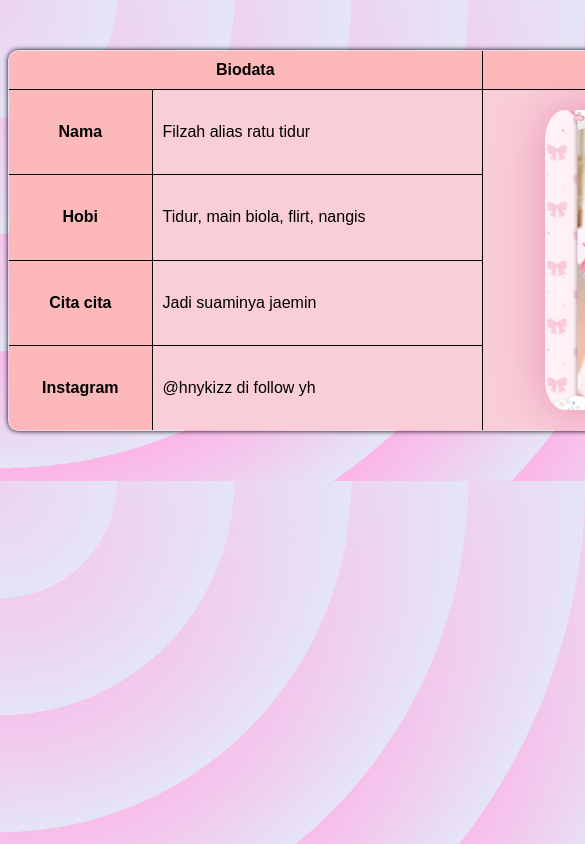
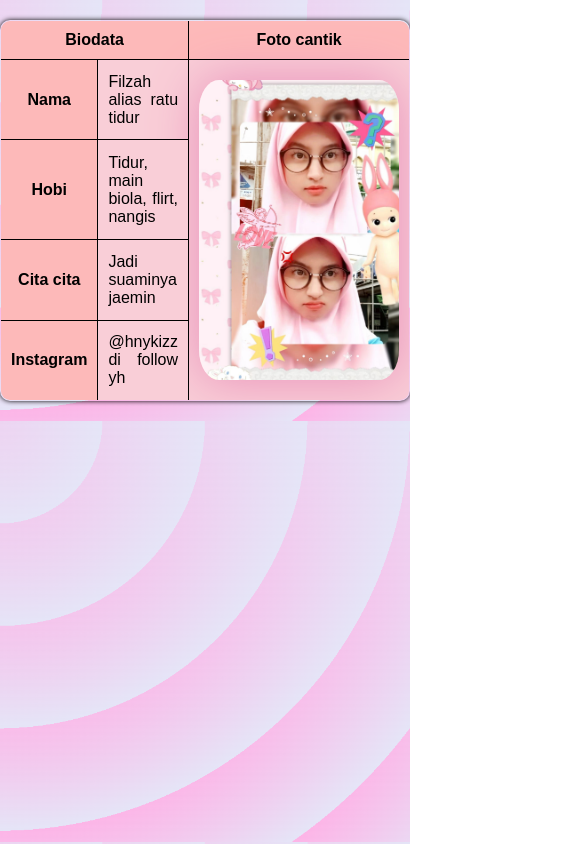
Before and after one commit to YasSangRajaIblis/filzah, a plain HTML site: page index.html in a window 390 px wide. Shown: the top 844 px of the page, 585 px wide, since content can reach past the window. Drawn offline with Linux system fonts and the light colour scheme.

Commit message:
Update style.css

```diff
--- a/style.css
+++ b/style.css
@@ -2,6 +2,8 @@ body {
   background-image: url(img/background.png);
   background-size: cover;
   font-family: sans-serif;
+  margin: 0;
+  padding: 0;
 }
 
 table {
@@ -38,3 +40,10 @@ td {
   border-radius: 10%;
   box-shadow: 0px 0px 50px rgb(232, 143, 185);
 }
+
+@media only screen and (max-width: 600px) {
+  table {
+    width: 95%; /* Mengurangi lebar tabel untuk perangkat mobile yang lebih kecil */
+    margin: 20px auto; /* Mengurangi margin agar lebih sesuai untuk perangkat mobile */
+  }
+}
```
